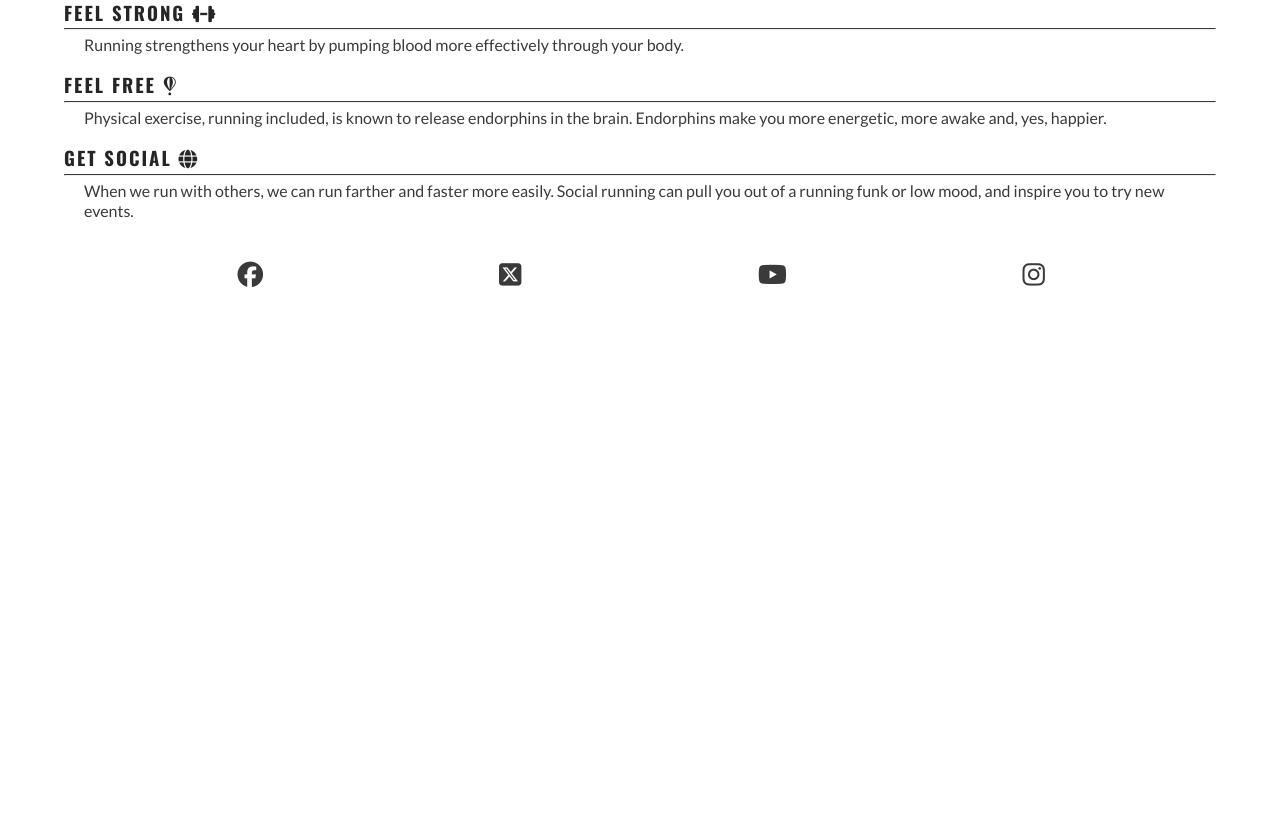
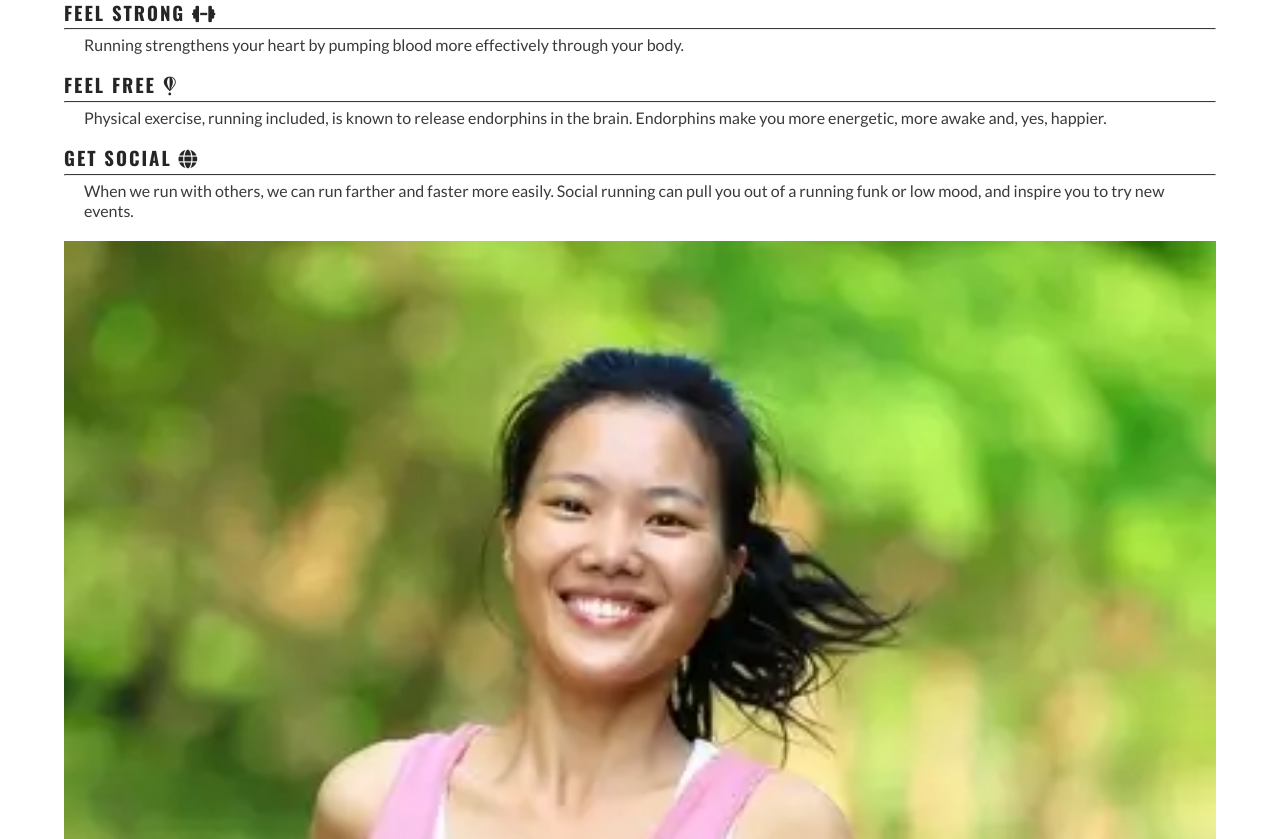
Before and after one commit to taz1003/Love-Running, a plain HTML site: page index.html in a window 1280 px wide. Shown: the part 855-1694 px from the top of the page. Before the commit the page ends 1164 px from the top, so only its background shows below. Drawn offline with nearby package versions, Linux system fonts and the light colour scheme.

Commit message:
fit reasons image to screen

```diff
--- a/assets/css/style.css
+++ b/assets/css/style.css
@@ -138,6 +138,9 @@ main {
 
 #circle-cover-bg {
     background: url('../images/reasons-image.webp') no-repeat top center / cover;
+    height: 90vw;
+    width: 90vw;
+    margin-bottom: 20px;
 }
 
 /* footer */
```
